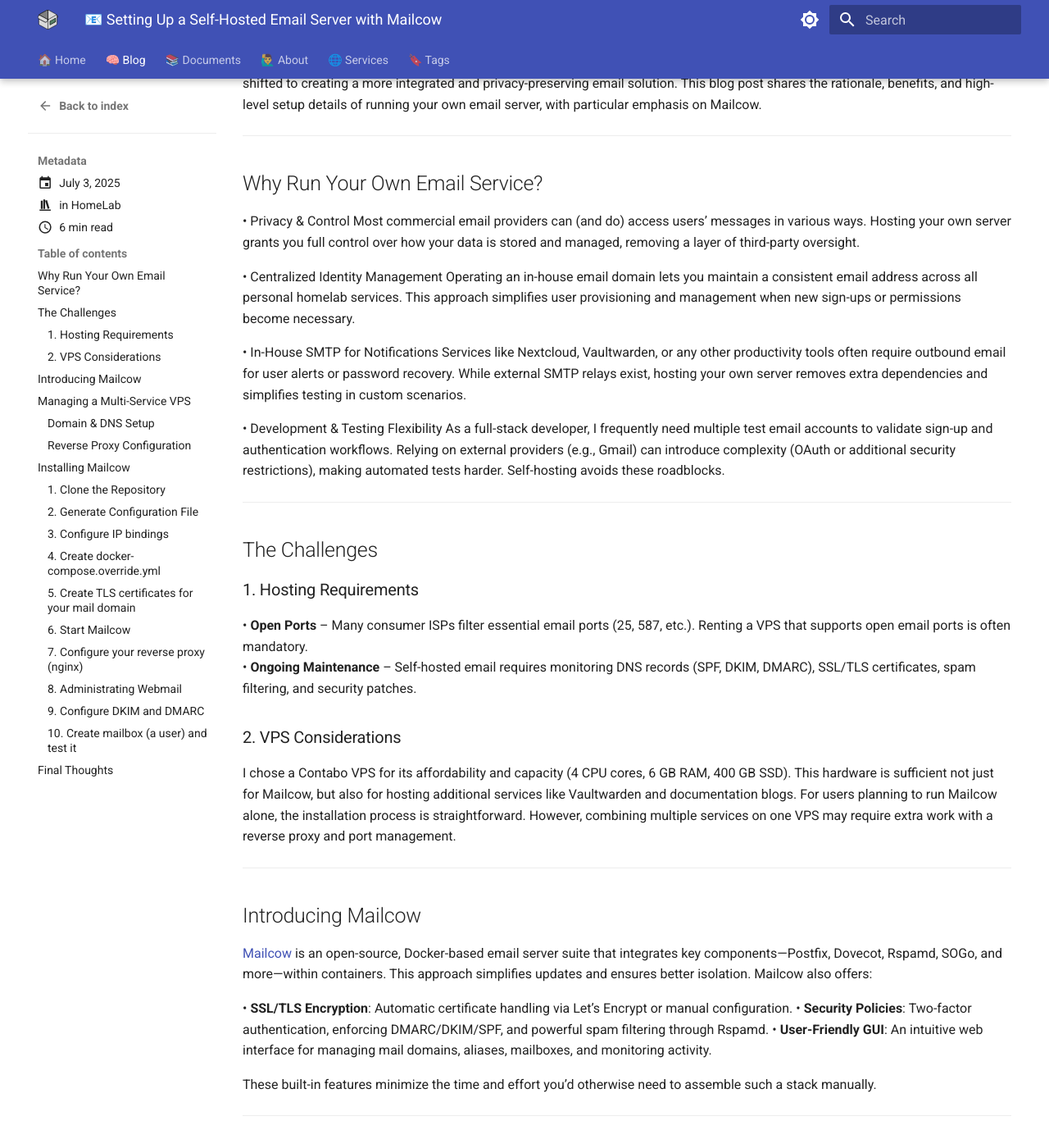
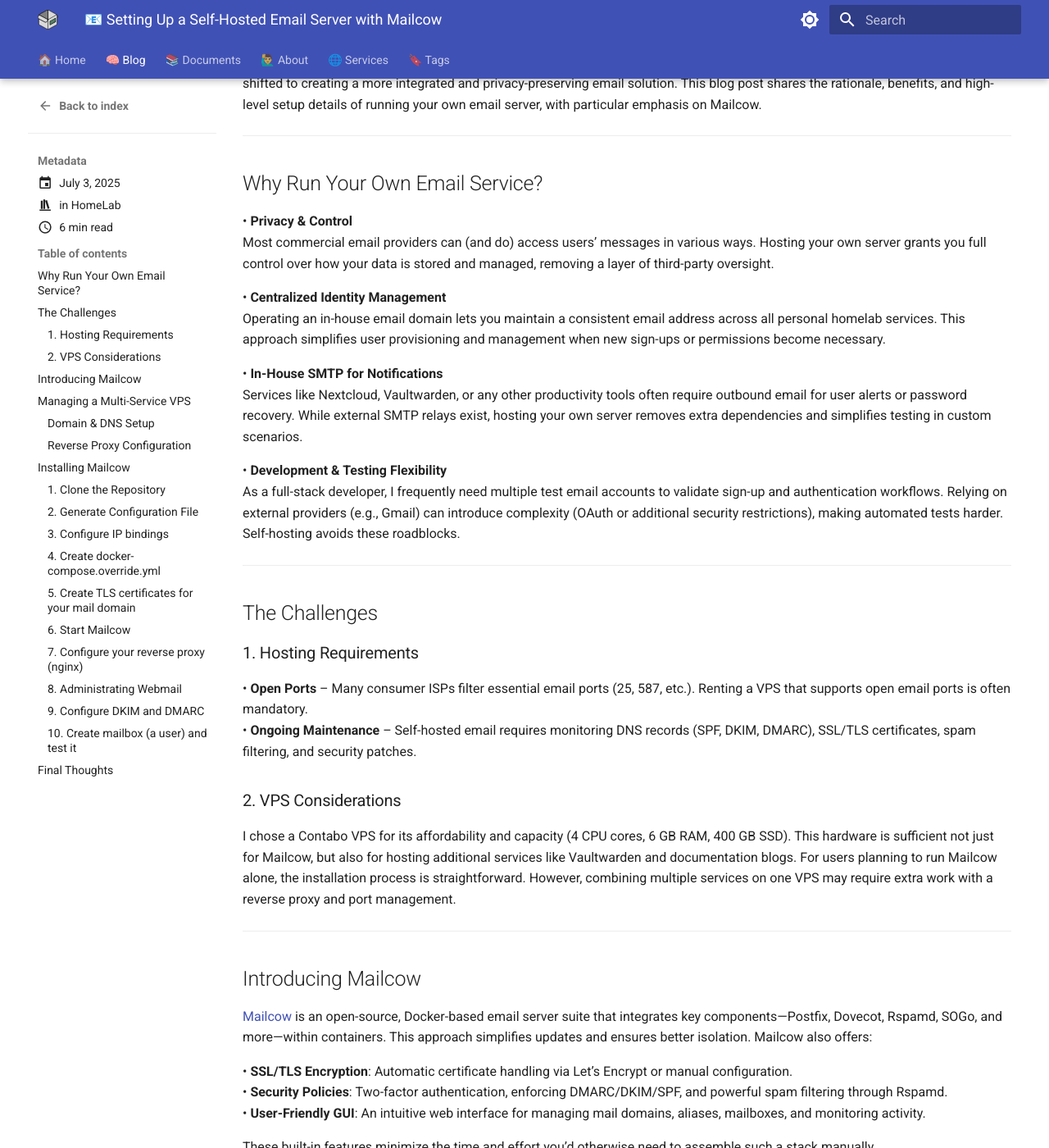
Before and after one commit to yongjohnlee80/my-blog, an MkDocs documentation site: the page built from docs/blog/posts/2025-07-03-my-own-email-service.md, in a window 1280 px wide and 1400 px high, scrolled down 230 px. Shown: the whole window at 82% size. Built offline with MkDocs 1.6.1 and Material for MkDocs 9.7.7, drawn with Linux system fonts in a browser that asks for light colours; some of the changed text lies outside the part shown.

```diff
--- a/docs/blog/posts/2025-07-03-my-own-email-service.md
+++ b/docs/blog/posts/2025-07-03-my-own-email-service.md
@@ -17,16 +17,16 @@ Self-hosting an email server has always been a hot topic among homelab enthusias
 
 ## Why Run Your Own Email Service?
 
-• Privacy & Control
+• **Privacy & Control**
 Most commercial email providers can (and do) access users’ messages in various ways. Hosting your own server grants you full control over how your data is stored and managed, removing a layer of third-party oversight.
 
-• Centralized Identity Management
+• **Centralized Identity Management**
 Operating an in-house email domain lets you maintain a consistent email address across all personal homelab services. This approach simplifies user provisioning and management when new sign-ups or permissions become necessary.
 
-• In-House SMTP for Notifications
+• **In-House SMTP for Notifications**
 Services like Nextcloud, Vaultwarden, or any other productivity tools often require outbound email for user alerts or password recovery. While external SMTP relays exist, hosting your own server removes extra dependencies and simplifies testing in custom scenarios.
 
-• Development & Testing Flexibility
+• **Development & Testing Flexibility**
 As a full-stack developer, I frequently need multiple test email accounts to validate sign-up and authentication workflows. Relying on external providers (e.g., Gmail) can introduce complexity (OAuth or additional security restrictions), making automated tests harder. Self-hosting avoids these roadblocks.
 
 ---
@@ -34,8 +34,8 @@ As a full-stack developer, I frequently need multiple test email accounts to val
 ## The Challenges
 
 ### 1. Hosting Requirements
-• **Open Ports** – Many consumer ISPs filter essential email ports (25, 587, etc.). Renting a VPS that supports open email ports is often mandatory.
-• **Ongoing Maintenance** – Self-hosted email requires monitoring DNS records (SPF, DKIM, DMARC), SSL/TLS certificates, spam filtering, and security patches.
+• **Open Ports**   – Many consumer ISPs filter essential email ports (25, 587, etc.). Renting a VPS that supports open email ports is often mandatory.
+• **Ongoing Maintenance**   – Self-hosted email requires monitoring DNS records (SPF, DKIM, DMARC), SSL/TLS certificates, spam filtering, and security patches.
 
 ### 2. VPS Considerations
 I chose a Contabo VPS for its affordability and capacity (4 CPU cores, 6 GB RAM, 400 GB SSD). This hardware is sufficient not just for Mailcow, but also for hosting additional services like Vaultwarden and documentation blogs. For users planning to run Mailcow alone, the installation process is straightforward. However, combining multiple services on one VPS may require extra work with a reverse proxy and port management.
```
